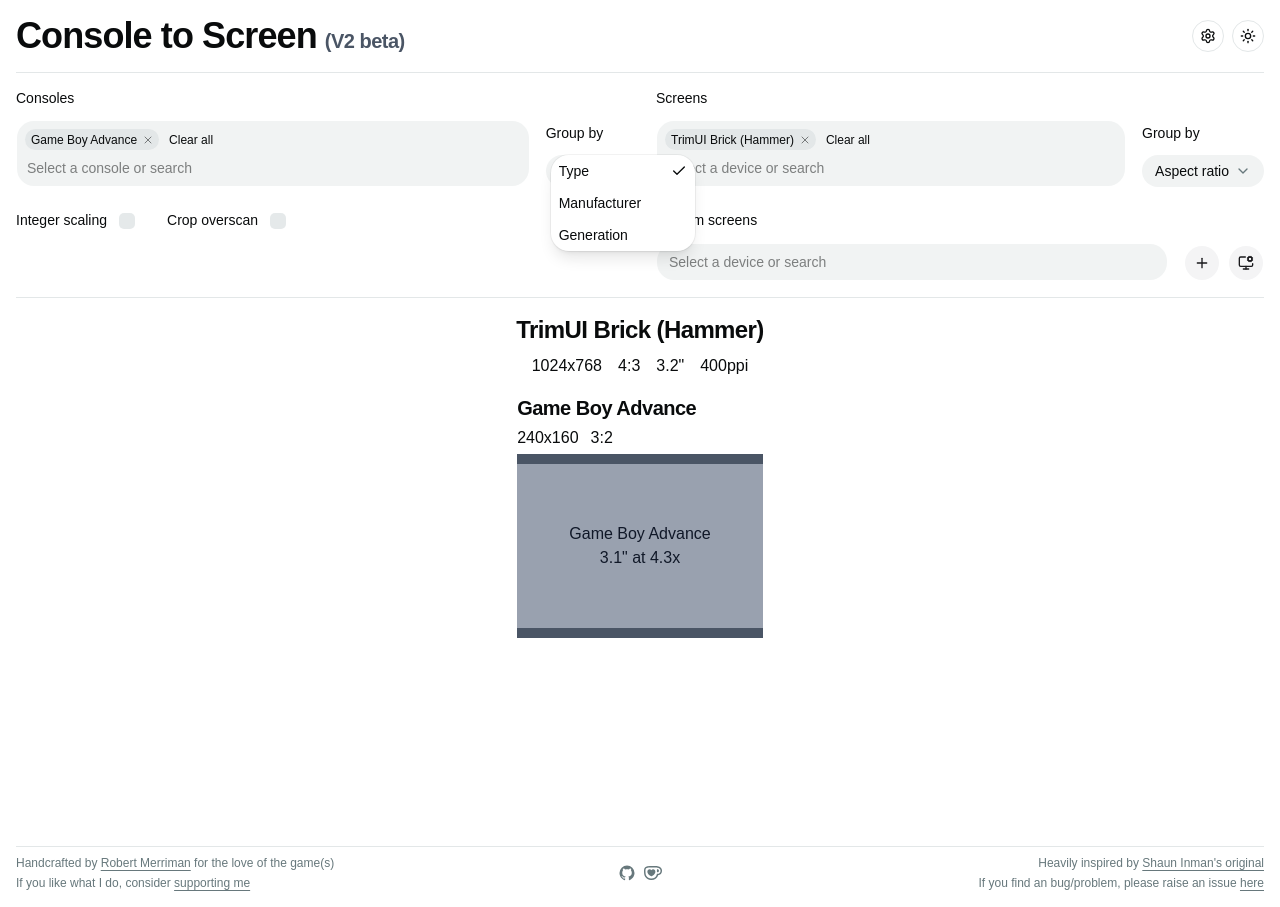
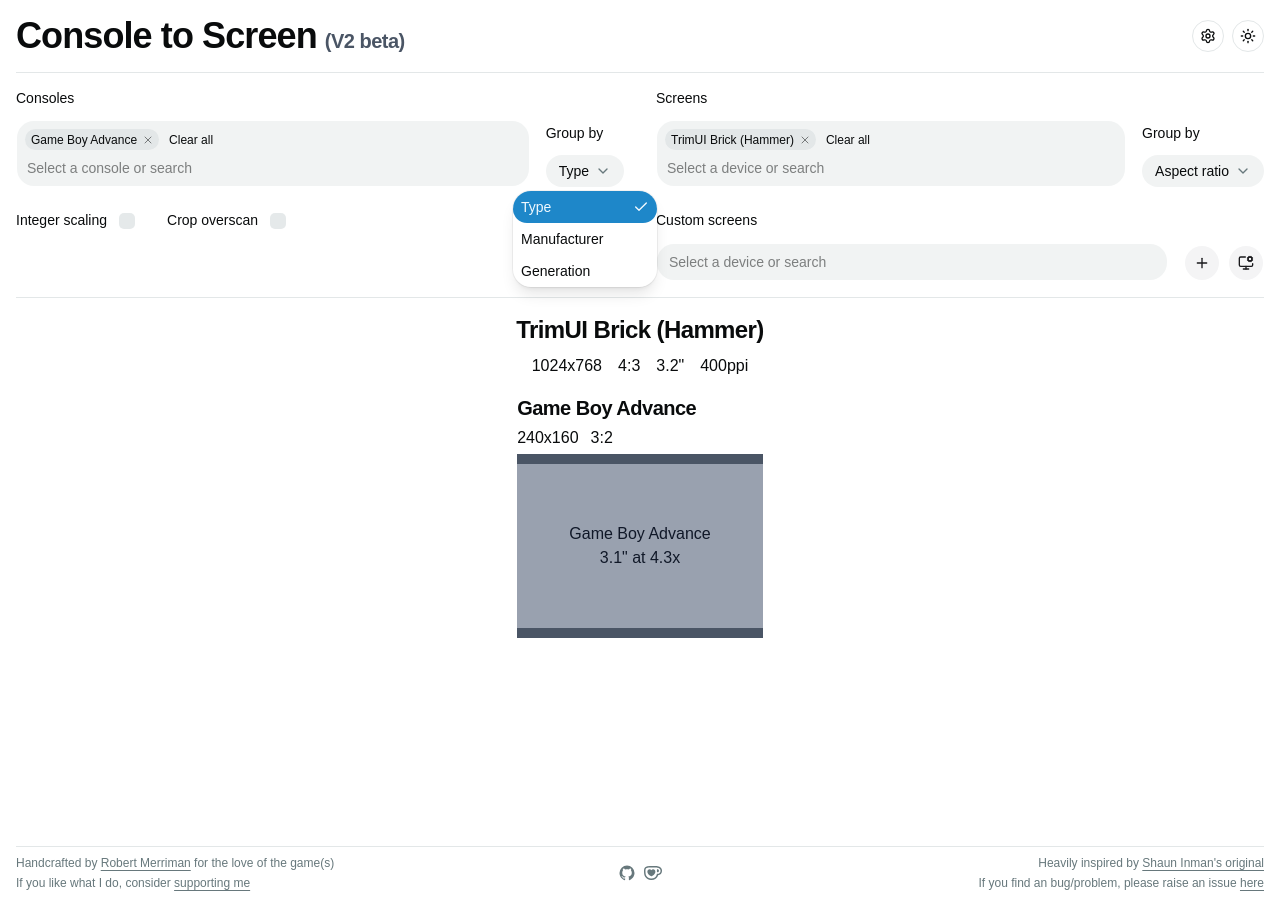
Before and after one commit to RobertBMerriman/console-to-screen, a React (Vite) app: page / in a window 1280 px wide. Both pictures are taken after a click on the button "Type". Built offline with nearby package versions, Linux system fonts and the light colour scheme.

Commit message:
Change select position to popper

```diff
--- a/src/components/ui/select.tsx
+++ b/src/components/ui/select.tsx
@@ -1,55 +1,48 @@
-import * as React from "react"
-import { Select as SelectPrimitive } from "radix-ui"
+import { CheckIcon, ChevronDownIcon, ChevronUpIcon } from 'lucide-react'
+import { Select as SelectPrimitive } from 'radix-ui'
+import * as React from 'react'
 
-import { cn } from "@/lib/utils"
-import { ChevronDownIcon, CheckIcon, ChevronUpIcon } from "lucide-react"
+import { cn } from '@/lib/utils'
 
-function Select({
-  ...props
-}: React.ComponentProps<typeof SelectPrimitive.Root>) {
+function Select({ ...props }: React.ComponentProps<typeof SelectPrimitive.Root>) {
   return <SelectPrimitive.Root data-slot="select" {...props} />
 }
 
-function SelectGroup({
-  className,
-  ...props
-}: React.ComponentProps<typeof SelectPrimitive.Group>) {
+function SelectGroup({ className, ...props }: React.ComponentProps<typeof SelectPrimitive.Group>) {
   return (
     <SelectPrimitive.Group
       data-slot="select-group"
-      className={cn("scroll-my-1.5 p-1", className)}
+      className={cn('scroll-my-1.5 p-1', className)}
       {...props}
     />
   )
 }
 
-function SelectValue({
-  ...props
-}: React.ComponentProps<typeof SelectPrimitive.Value>) {
+function SelectValue({ ...props }: React.ComponentProps<typeof SelectPrimitive.Value>) {
   return <SelectPrimitive.Value data-slot="select-value" {...props} />
 }
 
 function SelectTrigger({
   className,
-  size = "default",
+  size = 'default',
   children,
   ...props
 }: React.ComponentProps<typeof SelectPrimitive.Trigger> & {
-  size?: "sm" | "default"
+  size?: 'sm' | 'default'
 }) {
   return (
     <SelectPrimitive.Trigger
       data-slot="select-trigger"
       data-size={size}
       className={cn(
-        "flex w-fit items-center justify-between gap-1.5 rounded-2xl border border-transparent bg-input/50 px-3 py-2 text-sm whitespace-nowrap transition-[color,box-shadow] duration-200 outline-none focus-visible:border-ring focus-visible:ring-3 focus-visible:ring-ring/30 disabled:cursor-not-allowed disabled:opacity-50 aria-invalid:border-destructive aria-invalid:ring-3 aria-invalid:ring-destructive/20 data-placeholder:text-muted-foreground data-[size=default]:h-8 data-[size=sm]:h-7 *:data-[slot=select-value]:line-clamp-1 *:data-[slot=select-value]:flex *:data-[slot=select-value]:items-center *:data-[slot=select-value]:gap-1.5 dark:aria-invalid:border-destructive/50 dark:aria-invalid:ring-destructive/40 [&_svg]:pointer-events-none [&_svg]:shrink-0 [&_svg:not([class*='size-'])]:size-4",
-        className
+        "bg-input/50 focus-visible:border-ring focus-visible:ring-ring/30 aria-invalid:border-destructive aria-invalid:ring-destructive/20 data-placeholder:text-muted-foreground dark:aria-invalid:border-destructive/50 dark:aria-invalid:ring-destructive/40 flex w-fit items-center justify-between gap-1.5 rounded-2xl border border-transparent px-3 py-2 text-sm whitespace-nowrap transition-[color,box-shadow] duration-200 outline-none focus-visible:ring-3 disabled:cursor-not-allowed disabled:opacity-50 aria-invalid:ring-3 data-[size=default]:h-8 data-[size=sm]:h-7 *:data-[slot=select-value]:line-clamp-1 *:data-[slot=select-value]:flex *:data-[slot=select-value]:items-center *:data-[slot=select-value]:gap-1.5 [&_svg]:pointer-events-none [&_svg]:shrink-0 [&_svg:not([class*='size-'])]:size-4",
+        className,
       )}
       {...props}
     >
       {children}
       <SelectPrimitive.Icon asChild>
-        <ChevronDownIcon className="pointer-events-none size-4 text-muted-foreground" />
+        <ChevronDownIcon className="text-muted-foreground pointer-events-none size-4" />
       </SelectPrimitive.Icon>
     </SelectPrimitive.Trigger>
   )
@@ -58,16 +51,21 @@
 function SelectContent({
   className,
   children,
-  position = "item-aligned",
-  align = "center",
+  position = 'popper',
+  align = 'center',
   ...props
 }: React.ComponentProps<typeof SelectPrimitive.Content>) {
   return (
     <SelectPrimitive.Portal>
       <SelectPrimitive.Content
         data-slot="select-content"
-        data-align-trigger={position === "item-aligned"}
-        className={cn("relative z-50 max-h-(--radix-select-content-available-height) min-w-36 origin-(--radix-select-content-transform-origin) overflow-x-hidden overflow-y-auto rounded-2xl bg-popover text-popover-foreground shadow-lg ring-1 ring-foreground/5 duration-100 data-[align-trigger=true]:animate-none data-[side=bottom]:slide-in-from-top-2 data-[side=left]:slide-in-from-right-2 data-[side=right]:slide-in-from-left-2 data-[side=top]:slide-in-from-bottom-2 dark:ring-foreground/10 data-open:animate-in data-open:fade-in-0 data-open:zoom-in-95 data-closed:animate-out data-closed:fade-out-0 data-closed:zoom-out-95", position ==="popper"&&"data-[side=bottom]:translate-y-1 data-[side=left]:-translate-x-1 data-[side=right]:translate-x-1 data-[side=top]:-translate-y-1", className )}
+        data-align-trigger={position === 'item-aligned'}
+        className={cn(
+          'bg-popover text-popover-foreground ring-foreground/5 data-[side=bottom]:slide-in-from-top-2 data-[side=left]:slide-in-from-right-2 data-[side=right]:slide-in-from-left-2 data-[side=top]:slide-in-from-bottom-2 dark:ring-foreground/10 data-open:animate-in data-open:fade-in-0 data-open:zoom-in-95 data-closed:animate-out data-closed:fade-out-0 data-closed:zoom-out-95 relative z-50 max-h-(--radix-select-content-available-height) min-w-36 origin-(--radix-select-content-transform-origin) overflow-x-hidden overflow-y-auto rounded-2xl shadow-lg ring-1 duration-100 data-[align-trigger=true]:animate-none',
+          position === 'popper' &&
+            'data-[side=bottom]:translate-y-1 data-[side=left]:-translate-x-1 data-[side=right]:translate-x-1 data-[side=top]:-translate-y-1',
+          className,
+        )}
         position={position}
         align={align}
         {...props}
@@ -76,8 +74,8 @@
         <SelectPrimitive.Viewport
           data-position={position}
           className={cn(
-            "data-[position=popper]:h-(--radix-select-trigger-height) data-[position=popper]:w-full data-[position=popper]:min-w-(--radix-select-trigger-width)",
-            position === "popper" && ""
+            'data-[position=popper]:h-(--radix-select-trigger-height) data-[position=popper]:w-full data-[position=popper]:min-w-(--radix-select-trigger-width)',
+            position === 'popper' && '',
           )}
         >
           {children}
@@ -88,14 +86,11 @@
   )
 }
 
-function SelectLabel({
-  className,
-  ...props
-}: React.ComponentProps<typeof SelectPrimitive.Label>) {
+function SelectLabel({ className, ...props }: React.ComponentProps<typeof SelectPrimitive.Label>) {
   return (
     <SelectPrimitive.Label
       data-slot="select-label"
-      className={cn("px-2 py-1 text-xs text-muted-foreground", className)}
+      className={cn('text-muted-foreground px-2 py-1 text-xs', className)}
       {...props}
     />
   )
@@ -110,8 +105,8 @@
     <SelectPrimitive.Item
       data-slot="select-item"
       className={cn(
-        "relative flex min-h-7 w-full cursor-default items-center gap-2 rounded-xl py-1.5 pr-8 pl-2 text-sm outline-hidden select-none focus:bg-accent focus:text-accent-foreground not-data-[variant=destructive]:focus:**:text-accent-foreground data-disabled:pointer-events-none data-disabled:opacity-50 [&_svg]:pointer-events-none [&_svg]:shrink-0 [&_svg:not([class*='size-'])]:size-4 *:[span]:last:flex *:[span]:last:items-center *:[span]:last:gap-2",
-        className
+        "focus:bg-accent focus:text-accent-foreground not-data-[variant=destructive]:focus:**:text-accent-foreground relative flex min-h-7 w-full cursor-default items-center gap-2 rounded-xl py-1.5 pr-8 pl-2 text-sm outline-hidden select-none data-disabled:pointer-events-none data-disabled:opacity-50 [&_svg]:pointer-events-none [&_svg]:shrink-0 [&_svg:not([class*='size-'])]:size-4 *:[span]:last:flex *:[span]:last:items-center *:[span]:last:gap-2",
+        className,
       )}
       {...props}
     >
@@ -132,7 +127,7 @@
   return (
     <SelectPrimitive.Separator
       data-slot="select-separator"
-      className={cn("pointer-events-none -mx-1 my-1 h-px bg-border", className)}
+      className={cn('bg-border pointer-events-none -mx-1 my-1 h-px', className)}
       {...props}
     />
   )
@@ -146,13 +141,12 @@
     <SelectPrimitive.ScrollUpButton
       data-slot="select-scroll-up-button"
       className={cn(
-        "z-10 flex cursor-default items-center justify-center bg-popover py-1 [&_svg:not([class*='size-'])]:size-4",
-        className
+        "bg-popover z-10 flex cursor-default items-center justify-center py-1 [&_svg:not([class*='size-'])]:size-4",
+        className,
       )}
       {...props}
     >
-      <ChevronUpIcon
-      />
+      <ChevronUpIcon />
     </SelectPrimitive.ScrollUpButton>
   )
 }
@@ -165,13 +159,12 @@
     <SelectPrimitive.ScrollDownButton
       data-slot="select-scroll-down-button"
       className={cn(
-        "z-10 flex cursor-default items-center justify-center bg-popover py-1 [&_svg:not([class*='size-'])]:size-4",
-        className
+        "bg-popover z-10 flex cursor-default items-center justify-center py-1 [&_svg:not([class*='size-'])]:size-4",
+        className,
       )}
       {...props}
     >
-      <ChevronDownIcon
-      />
+      <ChevronDownIcon />
     </SelectPrimitive.ScrollDownButton>
   )
 }
```
